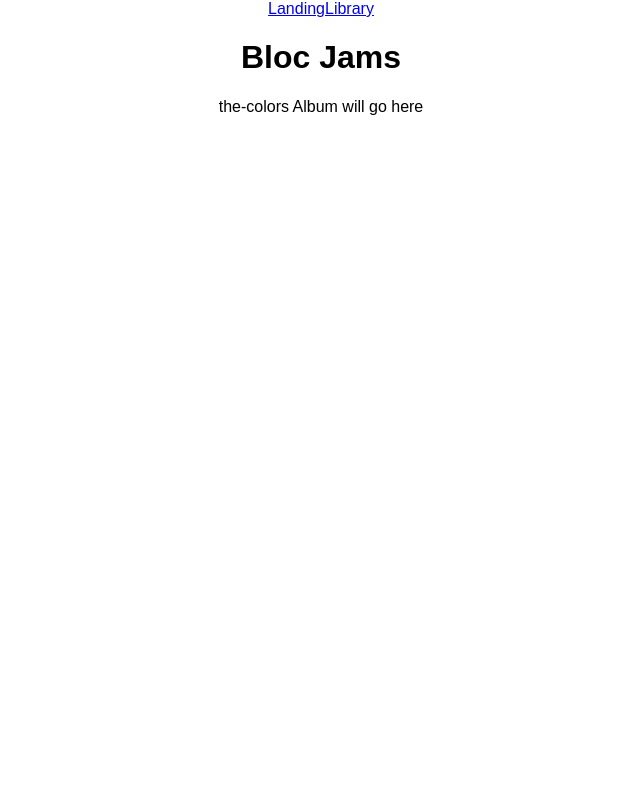
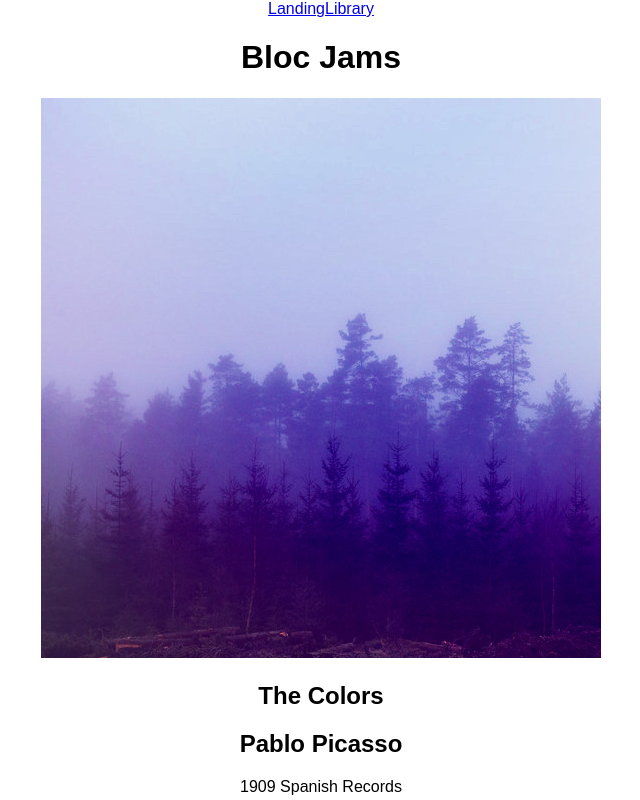
Before and after one commit to dothework/bloc-jams-react, a React (Create React App) app: page /album/the-colors in a window 1280 px wide. Shown: the whole page, without its empty margins (319-959 px from the left). Built offline with nearby package versions, Linux system fonts and the light colour scheme.

Commit message:
checkpoint six work

```diff
--- a/src/components/album.js
+++ b/src/components/album.js
@@ -1,10 +1,40 @@
 import React, { Component } from 'react';
+import albumData from './../data/albums';
 
 class Album extends Component {
+
+  constructor(props) {
+    super(props);
+
+    const album = albumData.find( album => {
+      return album.slug === this.props.match.params.slug
+    })
+
+    this.state = {
+      album: album
+    }
+  }
+
   render() {
     return (
       <div>
-        { this.props.match.params.slug } Album will go here
+      <section id="album-info">
+        <img id="album-cover-art" src={this.state.album.albumCover} alt="album cover artwork"/>
+        <div className="album-details">
+          <h1 id="album-title">{ this.state.album.title }</h1>
+          <h2 className="artist">{ this.state.album.artist }</h2>
+          <div id="release-info">{ this.state.album.releaseInfo }</div>
+        </div>
+      </section>
+      <table id="song-list">
+        <colgroup>
+          <col id="song-number-column" />
+          <col id="song-title-column" />
+          <col id="song-duration-column" />
+        </colgroup>
+        <tbody>
+        </tbody>
+      </table>
       </div>
     );
   }
--- a/src/components/library.js
+++ b/src/components/library.js
@@ -15,7 +15,7 @@
      {
        this.state.albums.map(album =>
          <Link to={`/album/${album.slug}`}>
-         <img src={ album.albumCover } />
+         <img src={ album.albumCover } alt="album cover artwork"/>
          <div>{ album.title }</div>
          <div>{ album.artist }</div>
          <div>{ album.songs.length } songs</div>
--- a/src/data/albums.js
+++ b/src/data/albums.js
@@ -2,7 +2,7 @@
   title: 'The Colors',
   artist: 'Pablo Picasso',
   releaseInfo: '1909 Spanish Records',
-  albumCover: 'assets/images/album_covers/01.jpg',
+  albumCover: '/assets/images/album_covers/01.jpg',
   slug: 'the-colors',
   songs: [
       { title: 'Blue', duration: '161.71', audioSrc: 'assets/music/blue.mp3' },
@@ -15,7 +15,7 @@
     title: 'The Telephone',
     artist: 'Guglielmo Marconi',
     releaseInfo: '1909 EM',
-    albumCover: 'assets/images/album_covers/02.jpg',
+    albumCover: '/assets/images/album_covers/02.jpg',
     slug: 'the-telephone',
     songs: [
       { title: 'Blue', duration: '161.71', audioSrc: 'assets/music/blue.mp3' },
```
